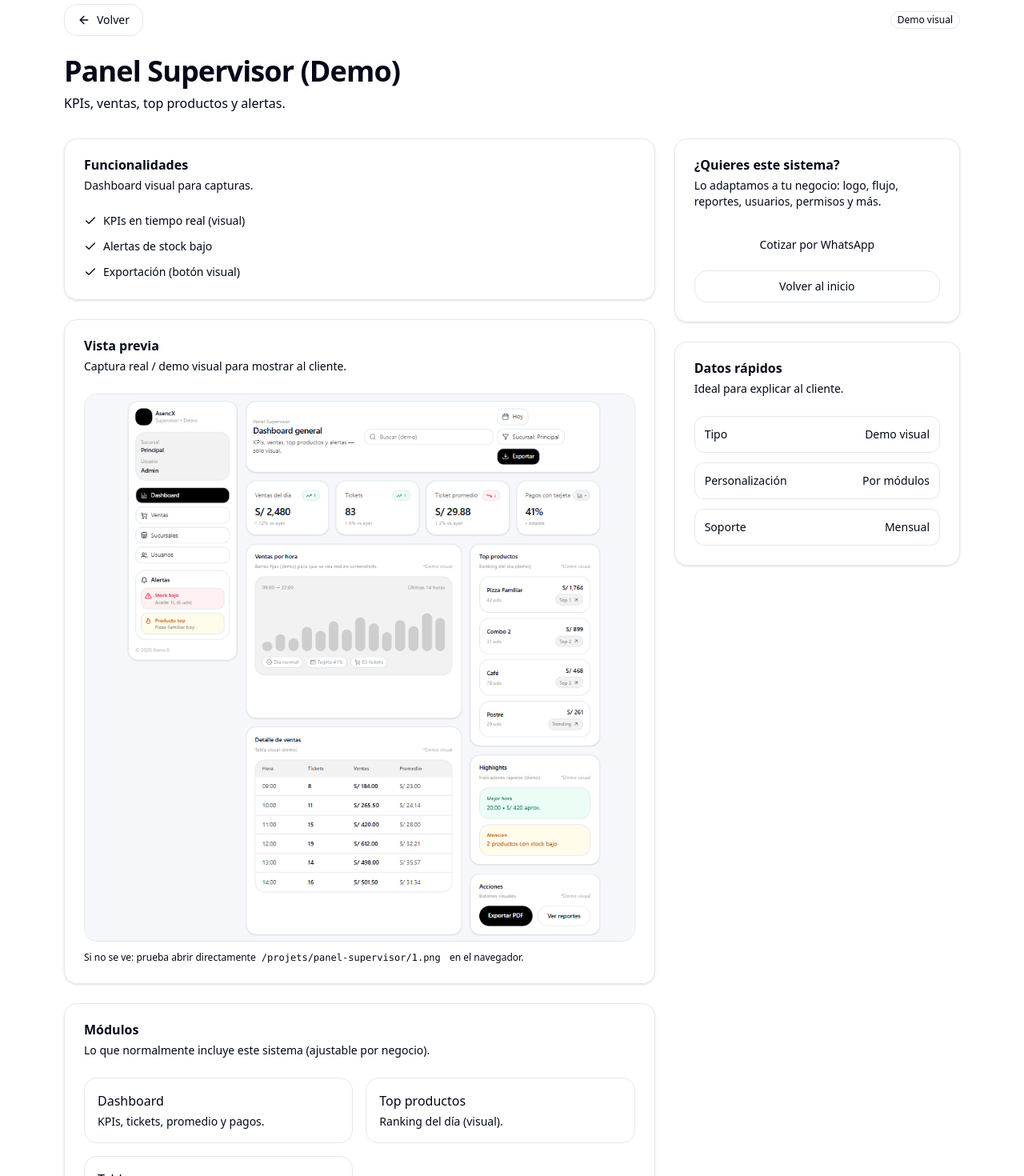
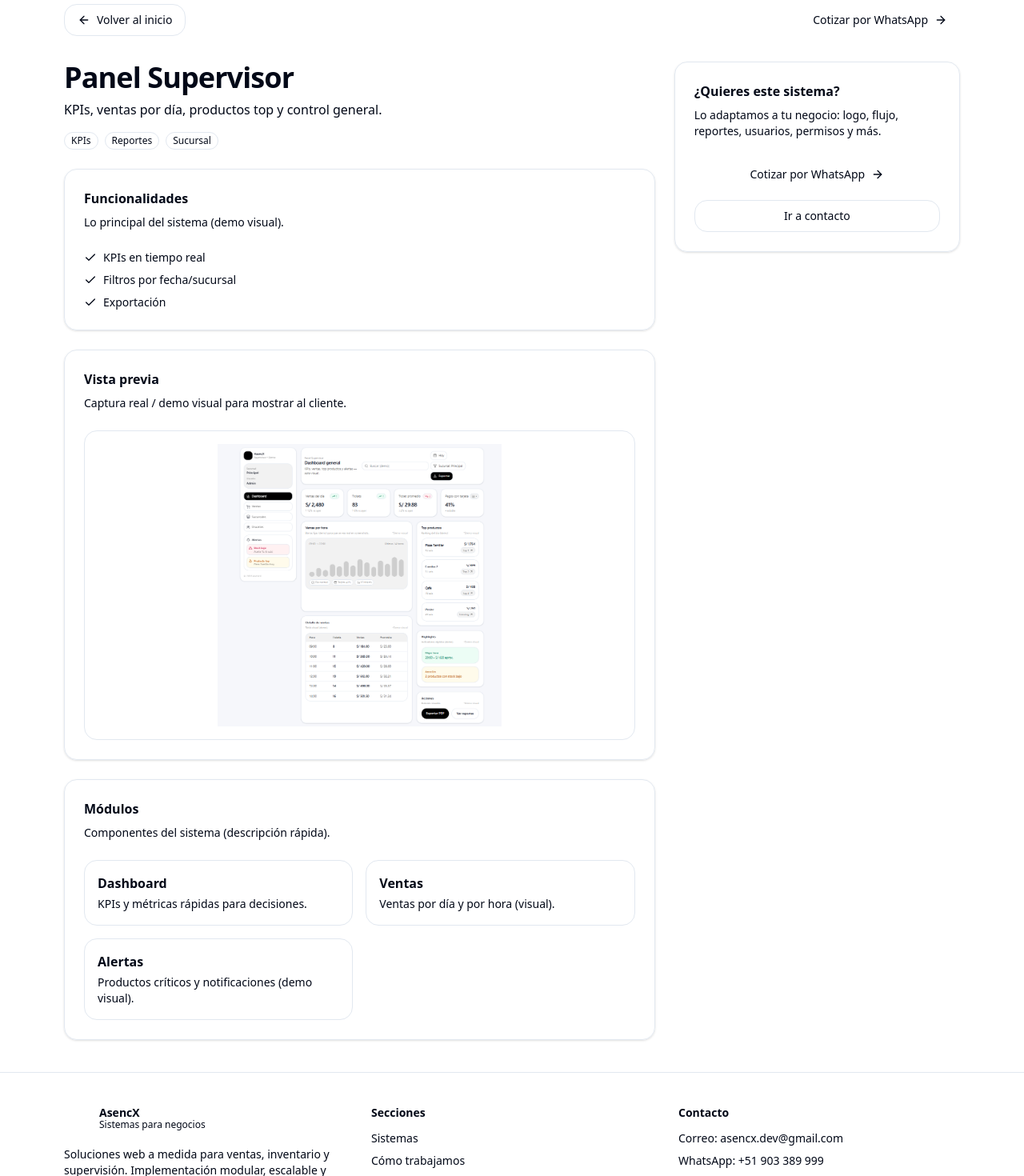
Before and after one commit to Asencio-Brayan/asencx-portfolio, a Next.js app: page /proyectos/panel-supervisor in a window 1280 px wide. Shown: the part 100-1570 px from the top of the page at 80% size. Built offline with nearby package versions, Linux system fonts and the light colour scheme.

Commit message:
Fix buttons + projects content

```diff
--- a/src/app/proyectos/[slug]/page.tsx
+++ b/src/app/proyectos/[slug]/page.tsx
@@ -1,12 +1,18 @@
 // src/app/proyectos/[slug]/page.tsx
+
+import Image from "next/image";
 import Link from "next/link";
 import { notFound } from "next/navigation";
 
 import { PROJECTS } from "@/content/systems";
 import { Card, CardContent, CardDescription, CardHeader, CardTitle } from "@/components/ui/card";
+import { Badge } from "@/components/ui/badge";
 import { Button } from "@/components/ui/button";
-import { Badge } from "@/components/ui/badge";
-import { Check, ArrowLeft } from "lucide-react";
+import { Check, ArrowLeft, ArrowRight } from "lucide-react";
+
+const WHATSAPP_PHONE = "51903389999";
+const WHATSAPP_BASE = `https://wa.me/${WHATSAPP_PHONE}?text=`;
+const wa = (text: string) => WHATSAPP_BASE + encodeURIComponent(text);
 
 type ParamsPromise = Promise<{ slug: string }>;
 
@@ -14,141 +20,141 @@ export async function generateMetadata({ params }: { params: ParamsPromise }) {
   const { slug } = await params;
   const data = PROJECTS[slug];
   if (!data) return {};
-
   return {
     title: `${data.title} | AsencX`,
-    description: data.subtitle ?? data.description,
+    description: data.subtitle,
   };
 }
 
 export default async function ProyectoPage({ params }: { params: ParamsPromise }) {
   const { slug } = await params;
   const data = PROJECTS[slug];
-
   if (!data) return notFound();
 
+  const tags = data.tags ?? [];
+  const funcionalidades = data.funcionalidades ?? [];
+  const modules = data.modules ?? [];
+
+  const whatsappText =
+    data.whatsappText ?? `Hola AsencX, quiero cotizar: ${data.title}.`;
+
   return (
-    <main className="mx-auto max-w-6xl px-4 py-10">
-      {/* Top bar */}
-      <div className="mb-6 flex items-center justify-between gap-3">
-        <Button asChild variant="outline" className="rounded-2xl">
+    <main className="min-h-screen bg-background text-foreground">
+      <div className="mx-auto max-w-6xl px-4 py-10">
+        <div className="flex items-center justify-between gap-4">
+          <Button variant="outline" className="rounded-2xl" asChild>
             <Link href="/#sistemas">
               <ArrowLeft className="mr-2 h-4 w-4" />
-            Volver
+              Volver al inicio
             </Link>
           </Button>
 
-        <Badge variant="secondary" className="rounded-full">
-          Demo visual
-        </Badge>
+          <Button className="rounded-2xl" asChild>
+            <a href={wa(whatsappText)} target="_blank" rel="noreferrer">
+              Cotizar por WhatsApp <ArrowRight className="ml-2 h-4 w-4" />
+            </a>
+          </Button>
         </div>
 
-      {/* Header */}
-      <div className="mb-8">
+        <div className="mt-8 grid gap-6 lg:grid-cols-3">
+          {/* Columna izquierda */}
+          <div className="lg:col-span-2 space-y-6">
+            <div>
               <h1 className="text-3xl font-semibold tracking-tight md:text-4xl">{data.title}</h1>
               <p className="mt-2 text-muted-foreground">{data.subtitle}</p>
+
+              {tags.length > 0 && (
+                <div className="mt-4 flex flex-wrap gap-2">
+                  {tags.map((t) => (
+                    <Badge key={t} variant="outline" className="rounded-full">
+                      {t}
+                    </Badge>
+                  ))}
+                </div>
+              )}
             </div>
 
-      {/* Grid principal */}
-      <div className="grid gap-6 lg:grid-cols-3">
-        {/* Izquierda: descripción + funcionalidades + módulos */}
-        <div className="lg:col-span-2 space-y-6">
             {/* Funcionalidades */}
+            {funcionalidades.length > 0 && (
               <Card className="rounded-2xl">
                 <CardHeader>
-              <CardTitle>Funcionalidades</CardTitle>
-              <CardDescription>{data.description}</CardDescription>
+                  <CardTitle className="text-base">Funcionalidades</CardTitle>
+                  <CardDescription>Lo principal del sistema (demo visual).</CardDescription>
                 </CardHeader>
                 <CardContent>
-              <ul className="grid gap-3 text-sm">
-                {data.funcionalidades.map((f) => (
-                  <li key={f} className="flex items-start gap-2 text-muted-foreground">
-                    <Check className="mt-0.5 h-4 w-4 shrink-0" />
+                  <ul className="grid gap-2 text-sm">
+                    {funcionalidades.map((f) => (
+                      <li key={f} className="flex items-center gap-2 text-muted-foreground">
+                        <Check className="h-4 w-4" />
                         <span>{f}</span>
                       </li>
                     ))}
                   </ul>
                 </CardContent>
               </Card>
+            )}
 
-          {/* Vista previa (SOLO UNA, sin mini preview) */}
+            {/* Vista previa */}
             <Card className="rounded-2xl">
               <CardHeader>
-              <CardTitle>Vista previa</CardTitle>
+                <CardTitle className="text-base">Vista previa</CardTitle>
                 <CardDescription>Captura real / demo visual para mostrar al cliente.</CardDescription>
               </CardHeader>
               <CardContent>
-              <div className="overflow-hidden rounded-2xl border bg-muted/20">
-                <img
-                  src={data.image.src}
+                <div className="relative w-full overflow-hidden rounded-2xl border bg-muted/20 aspect-[16/9]">
+                  <Image
+                    src={data.image.heroSrc}
                     alt={data.image.alt}
-                  className="h-auto w-full object-contain"
+                    fill
+                    className="object-contain p-4"
+                    sizes="(max-width: 1024px) 100vw, 900px"
+                    priority
                   />
                 </div>
-
-              {/* Ayuda rápida si no carga */}
-              <p className="mt-3 text-xs text-muted-foreground">
-                Si no se ve: prueba abrir directamente <code className="px-1"> {data.image.src} </code> en el navegador.
-              </p>
               </CardContent>
             </Card>
 
             {/* Módulos */}
+            {modules.length > 0 && (
               <Card className="rounded-2xl">
                 <CardHeader>
-              <CardTitle>Módulos</CardTitle>
-              <CardDescription>Lo que normalmente incluye este sistema (ajustable por negocio).</CardDescription>
+                  <CardTitle className="text-base">Módulos</CardTitle>
+                  <CardDescription>Componentes del sistema (descripción rápida).</CardDescription>
                 </CardHeader>
-            <CardContent>
-              <div className="grid gap-4 md:grid-cols-2">
-                {data.modules.map((m) => (
+                <CardContent className="grid gap-4 md:grid-cols-2">
+                  {modules.map((m) => (
                     <div key={m.title} className="rounded-2xl border p-4">
-                    <div className="font-medium">{m.title}</div>
+                      <div className="font-semibold">{m.title}</div>
                       <div className="mt-1 text-sm text-muted-foreground">{m.description}</div>
                     </div>
                   ))}
-              </div>
                 </CardContent>
               </Card>
+            )}
           </div>
 
-        {/* Derecha: CTA */}
+          {/* Columna derecha */}
           <div className="space-y-6">
             <Card className="rounded-2xl">
               <CardHeader>
-              <CardTitle>¿Quieres este sistema?</CardTitle>
+                <CardTitle className="text-base">¿Quieres este sistema?</CardTitle>
                 <CardDescription>
                   Lo adaptamos a tu negocio: logo, flujo, reportes, usuarios, permisos y más.
                 </CardDescription>
               </CardHeader>
-            <CardContent className="space-y-3">
-              <Button className="w-full rounded-2xl">Cotizar por WhatsApp</Button>
-              <Button asChild variant="outline" className="w-full rounded-2xl">
-                <Link href="/">Volver al inicio</Link>
+              <CardContent className="grid gap-3">
+                <Button className="rounded-2xl" asChild>
+                  <a href={wa(whatsappText)} target="_blank" rel="noreferrer">
+                    Cotizar por WhatsApp <ArrowRight className="ml-2 h-4 w-4" />
+                  </a>
+                </Button>
+
+                <Button variant="outline" className="rounded-2xl" asChild>
+                  <Link href="/#contacto">Ir a contacto</Link>
                 </Button>
               </CardContent>
             </Card>
-
-          <Card className="rounded-2xl">
-            <CardHeader>
-              <CardTitle>Datos rápidos</CardTitle>
-              <CardDescription>Ideal para explicar al cliente.</CardDescription>
-            </CardHeader>
-            <CardContent className="grid gap-3 text-sm text-muted-foreground">
-              <div className="flex items-center justify-between rounded-xl border p-3">
-                <span>Tipo</span>
-                <span className="text-foreground">Demo visual</span>
           </div>
-              <div className="flex items-center justify-between rounded-xl border p-3">
-                <span>Personalización</span>
-                <span className="text-foreground">Por módulos</span>
-              </div>
-              <div className="flex items-center justify-between rounded-xl border p-3">
-                <span>Soporte</span>
-                <span className="text-foreground">Mensual</span>
-              </div>
-            </CardContent>
-          </Card>
         </div>
       </div>
     </main>
--- a/src/content/systems.ts
+++ b/src/content/systems.ts
@@ -1,11 +1,30 @@
+// src/content/systems.ts
+
+export type ProjectImage = {
+  heroSrc: string;   // imagen grande (vista previa)
+  cardSrc: string;   // imagen para tarjeta (home)
+  alt: string;
+};
+
+export type ProjectModule = {
+  title: string;
+  description: string;
+};
+
 export type Project = {
   slug: string;
   title: string;
   subtitle: string;
-  description: string;
-  funcionalidades: string[];
-  modules: { title: string; description: string }[];
-  image: { src: string; alt: string };
+
+  // Opcionales, pero en el page.tsx hacemos fallback con ?? []
+  tags?: string[];
+  funcionalidades?: string[];
+  modules?: ProjectModule[];
+
+  image: ProjectImage;
+
+  // Para CTA
+  whatsappText?: string;
 };
 
 export const PROJECTS: Record<string, Project> = {
@@ -13,7 +32,7 @@ export const PROJECTS: Record<string, Project> = {
     slug: "restaurante-pos",
     title: "Sistema Restaurante (POS)",
     subtitle: "Pedidos, mesas, caja, cocina, reportes y control de ventas.",
-    description: "Lo principal del sistema (demo visual).",
+    tags: ["POS", "Cocina", "Caja", "Reportes"],
     funcionalidades: [
       "Gestión de mesas y pedidos",
       "Impresión o vista de cocina",
@@ -22,56 +41,94 @@ export const PROJECTS: Record<string, Project> = {
       "Reportes de ventas",
     ],
     modules: [
-      { title: "Pedidos y Mesas", description: "Gestión de mesas, estados de pedidos y flujo cocina–caja." },
-      { title: "Cocina", description: "Vista dedicada para cocina con pedidos en tiempo real." },
-      { title: "Caja", description: "Apertura, ventas, cobros y cierre diario." },
-      { title: "Reportes", description: "Ventas por día, productos más vendidos y métricas clave." },
+      {
+        title: "Pedidos y Mesas",
+        description: "Gestión de mesas, estados de pedidos y flujo cocina–caja.",
+      },
+      {
+        title: "Cocina",
+        description: "Vista dedicada para cocina con pedidos en tiempo real.",
+      },
+      {
+        title: "Caja",
+        description: "Apertura, ventas, cobros y cierre diario.",
+      },
+      {
+        title: "Reportes",
+        description: "Ventas por día, productos más vendidos y métricas clave.",
+      },
     ],
     image: {
-      src: "/projets/restaurante-pos/1.2.png",
-      alt: "Vista previa - Sistema Restaurante (POS)",
+      heroSrc: "/projets/restaurante-pos/1.2.png",
+      cardSrc: "/projets/restaurante-pos/1.2.png",
+      alt: "Sistema Restaurante (POS) - demo",
     },
+    whatsappText: "Hola AsencX, quiero cotizar el Sistema Restaurante (POS).",
   },
 
   "tienda-inventario": {
     slug: "tienda-inventario",
-    title: "Inventario (Demo)",
+    title: "Inventario",
     subtitle: "Entradas/salidas, alertas, kardex y control por almacén.",
-    description: "Pantalla visual para capturas.",
-    funcionalidades: [
-      "Stock mínimo y alertas",
-      "Importación de productos",
-      "Historial y auditoría",
-    ],
+    tags: ["Inventario", "Alertas", "Kardex"],
+    funcionalidades: ["Stock mínimo y alertas", "Importación de productos", "Historial y auditoría"],
     modules: [
-      { title: "Productos", description: "Lista, búsqueda y stock por SKU." },
-      { title: "Alertas", description: "Avisos de stock bajo configurables." },
-      { title: "Movimientos", description: "Entradas/salidas y kardex (visual)." },
+      { title: "Movimientos", description: "Entradas/salidas con historial y control por almacén." },
+      { title: "Alertas", description: "Stock mínimo, productos críticos y avisos." },
+      { title: "Kardex", description: "Historial y auditoría de movimientos." },
     ],
     image: {
-      src: "/projets/tienda-inventario/1.1.png",
-      alt: "Vista previa - Inventario (Demo)",
+      heroSrc: "/projets/tienda-Inventario/1.1.png",
+      cardSrc: "/projets/tienda-Inventario/1.1.png",
+      alt: "Inventario - demo",
     },
+    whatsappText: "Hola AsencX, quiero cotizar el módulo de Inventario.",
   },
 
   "panel-supervisor": {
     slug: "panel-supervisor",
-    title: "Panel Supervisor (Demo)",
-    subtitle: "KPIs, ventas, top productos y alertas.",
-    description: "Dashboard visual para capturas.",
-    funcionalidades: [
-      "KPIs en tiempo real (visual)",
-      "Alertas de stock bajo",
-      "Exportación (botón visual)",
-    ],
+    title: "Panel Supervisor",
+    subtitle: "KPIs, ventas por día, productos top y control general.",
+    tags: ["KPIs", "Reportes", "Sucursal"],
+    funcionalidades: ["KPIs en tiempo real", "Filtros por fecha/sucursal", "Exportación"],
     modules: [
-      { title: "Dashboard", description: "KPIs, tickets, promedio y pagos." },
-      { title: "Top productos", description: "Ranking del día (visual)." },
-      { title: "Tabla", description: "Detalle por hora (visual)." },
+      { title: "Dashboard", description: "KPIs y métricas rápidas para decisiones." },
+      { title: "Ventas", description: "Ventas por día y por hora (visual)." },
+      { title: "Alertas", description: "Productos críticos y notificaciones (demo visual)." },
     ],
     image: {
-      src: "/projets/panel-supervisor/1.png",
-      alt: "Vista previa - Panel Supervisor (Demo)",
+      heroSrc: "/projets/panel-supervisor/1.png",
+      cardSrc: "/projets/panel-supervisor/1.png",
+      alt: "Panel Supervisor - demo",
     },
+    whatsappText: "Hola AsencX, quiero cotizar el Panel Supervisor.",
   },
 };
+
+// ✅ Esto lo usa tu sección (si tienes src/components/sections/systems.tsx importando { systems })
+export const systems = [
+  {
+    title: "Sistema POS",
+    desc: "Venta, cobro, tickets y cierre de caja sin estrés.",
+    bullets: ["Caja y cierre en minutos", "Tickets / boletas", "Usuarios por rol"],
+    href: "/proyectos/restaurante-pos",
+    image: "/projets/restaurante-pos/1.2.png",
+    imageAlt: "POS demo",
+  },
+  {
+    title: "Inventario",
+    desc: "Entradas/salidas, alertas, kardex y control por almacén.",
+    bullets: ["Stock mínimo y alertas", "Importación de productos", "Historial y auditoría"],
+    href: "/proyectos/tienda-inventario",
+    image: "/projets/tienda-Inventario/1.1.png",
+    imageAlt: "Inventario demo",
+  },
+  {
+    title: "Panel Supervisor",
+    desc: "Indicadores, ventas por día, productos top y control general.",
+    bullets: ["KPIs en tiempo real", "Filtros por fecha/sucursal", "Exportación"],
+    href: "/proyectos/panel-supervisor",
+    image: "/projets/panel-supervisor/1.png",
+    imageAlt: "Panel supervisor demo",
+  },
+];
```
Also changed, not shown: src/app/page.tsx (+28 -47 lines). Lines whose indentation alone changed are shown as unchanged.
